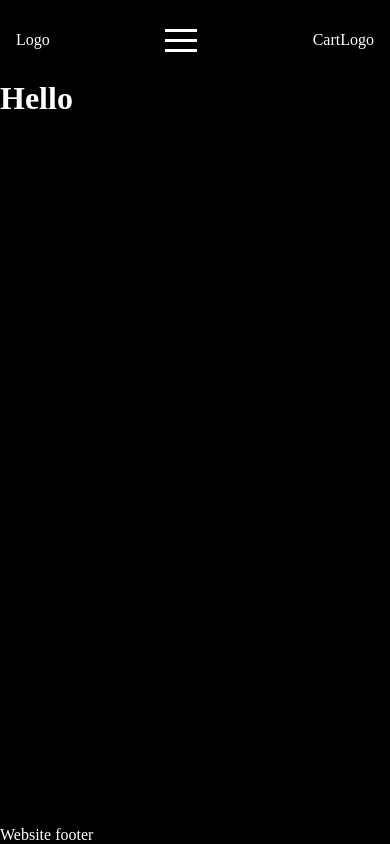
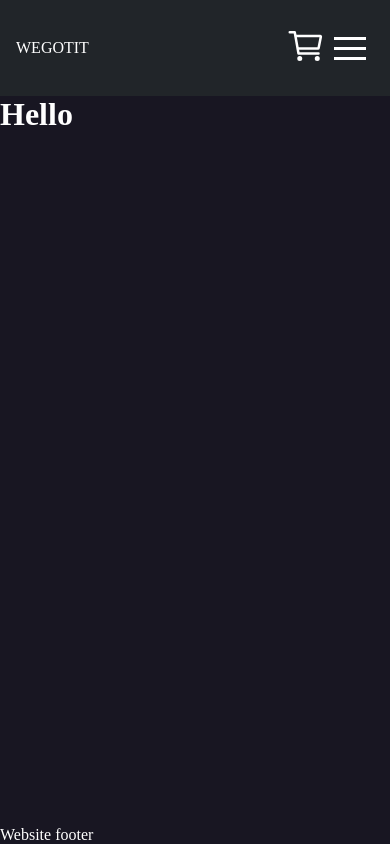
Before and after one commit to jonnebonde/frontend_frameworks_ca, a React (Create React App) app: page / in a window 390 px wide. Built offline with nearby package versions, Linux system fonts and the light colour scheme.

Commit message:
added navbar icons, fixed some responsiveness

```diff
--- /dev/null
+++ b/src/Components/Layout/Header/Nav/CartIcon/index.jsx
@@ -0,0 +1,13 @@
+import { IoCartOutline } from "react-icons/io5";
+import { NavLink } from "react-router-dom";
+/* import { IoCart } from "react-icons/io5"; */
+
+function CartIcon() {
+  return (
+    <NavLink to="/cart">
+      <IoCartOutline size={40} />
+    </NavLink>
+  );
+}
+
+export default CartIcon;
--- a/src/Components/Layout/Header/Nav/Logo/index.jsx
+++ b/src/Components/Layout/Header/Nav/Logo/index.jsx
@@ -1,7 +1,7 @@
 import { NavLink } from "react-router-dom";
 
 function MainLogo() {
-  return <NavLink to="/">Logo</NavLink>;
+  return <NavLink to="/">WeGotIt</NavLink>;
 }
 
 export default MainLogo;
--- a/src/Components/Layout/Header/Nav/index.jsx
+++ b/src/Components/Layout/Header/Nav/index.jsx
@@ -3,12 +3,18 @@ import { NavLink } from "react-router-dom";
 import MainLogo from "./Logo";
 import { Nav, ChangeDirection, HamburgerContainer, Menu } from "./index.styles";
 import Hamburger from "hamburger-react";
+import CartIcon from "./CartIcon";
 
 const Navbar = () => {
   const [isOpen, setIsOpen] = useState(false);
 
-  function toggleMenu() {
-    setIsOpen(!isOpen);
+  function toggleMenu(event) {
+    if (
+      event.type === "click" ||
+      (event.type === "keydown" && event.key === "Enter")
+    ) {
+      setIsOpen(!isOpen);
+    }
   }
 
   function handleClickOutside(event) {
@@ -29,14 +35,18 @@ const Navbar = () => {
       <MainLogo />
       <ChangeDirection>
         <div></div>
-        <HamburgerContainer onClick={toggleMenu}>
-          <Hamburger toggled={isOpen} />
+        <HamburgerContainer
+          onClick={toggleMenu}
+          tabindex="1"
+          onKeyDown={toggleMenu}
+        >
+          <Hamburger toggled={isOpen} label="show menu" />
         </HamburgerContainer>
         <Menu $isOpen={isOpen}>
           <NavLink to="/">Home</NavLink>
           <NavLink to="/contact">Contact</NavLink>
         </Menu>
-        <div>CartLogo</div>
+        <CartIcon />
       </ChangeDirection>
     </Nav>
   );
--- a/src/Components/Layout/Header/Nav/index.styles.jsx
+++ b/src/Components/Layout/Header/Nav/index.styles.jsx
@@ -5,15 +5,16 @@ const ChangeDirection = styled.div`
   width: 100%;
   justify-content: space-between;
   align-items: center;
+
+  @media (max-width: 768px) {
+    justify-content: flex-start;
+    flex-direction: row-reverse;
 `;
 
 const Nav = styled.nav`
-  width: 100%;
-  margin: 0 auto;
   display: flex;
   justify-content: space-between;
   align-items: center;
-  background: var(--color-primary);
 `;
 
 const Menu = styled.div`
@@ -21,6 +22,10 @@ const Menu = styled.div`
   justify-content: space-between;
   align-items: center;
   position: relative;
+
+  a {
+    padding: 0.5rem 1rem;
+  }
 
   @media (max-width: 768px) {
     overflow: hidden;
@@ -32,7 +37,7 @@ const Menu = styled.div`
     position: absolute;
     left: 0;
     right: 0;
-    background: grey;
+    background: var(--color-secondary);
   }
 `;
 
--- a/src/Components/Layout/Header/index.styles.jsx
+++ b/src/Components/Layout/Header/index.styles.jsx
@@ -3,9 +3,9 @@ import styled from "styled-components";
 const HeaderContainer = styled.header`
   width: 100%;
   margin: 0 auto;
-  background-color: var(--color-primary);
+  background-color: var(--color-secondary);
   z-index: var(--z-fixed);
-  padding: 1rem;
+  padding: 1.5rem 1rem;
 `;
 
 export { HeaderContainer };
--- a/src/Styles/GlobalStyle.jsx
+++ b/src/Styles/GlobalStyle.jsx
@@ -10,13 +10,16 @@ const GlobalStyle = createGlobalStyle`
 
 
 html {
-  --color-primary: black;
-  --color-secondary: #214e23;
+  --color-primary: hsl(250, 21%, 11%);
+  --color-secondary: #212529;
+  --color-button: hsl(44, 40%, 08%);
+  --color-button-hover: hsl(44, 50%, 16%);
   --color-danger: red;
+  --color-success: hsl(152, 38%, 42%);
   --color-white: white;
+  --color-border: black;
 
   background-color: var(--color-primary);
-
 }
 
 
@@ -39,6 +42,11 @@ ul {
 a {
   text-decoration: none;
   color: var(--color-white);
+  color: var(--color-white);
+  font-size: 1rem;
+  font-weight: 500;
+  text-transform: uppercase;
+
 
   &:hover {
     text-decoration: underline;
--- a/src/Styles/theme.jsx
+++ b/src/Styles/theme.jsx
@@ -8,6 +8,12 @@ const theme = {
     danger: "var(--color-danger)",
     white: "var(--color-white)",
   },
+  button: {
+    color: "var(--color-button)",
+    hover: "var(--color-button-hover)",
+  },
+  success: "var(--color-success)",
+  border: "var(--color-border)",
 };
 
 const Theme = ({ children }) => (
```
Also changed, not shown: src/Pages/Home/index.jsx (added).
